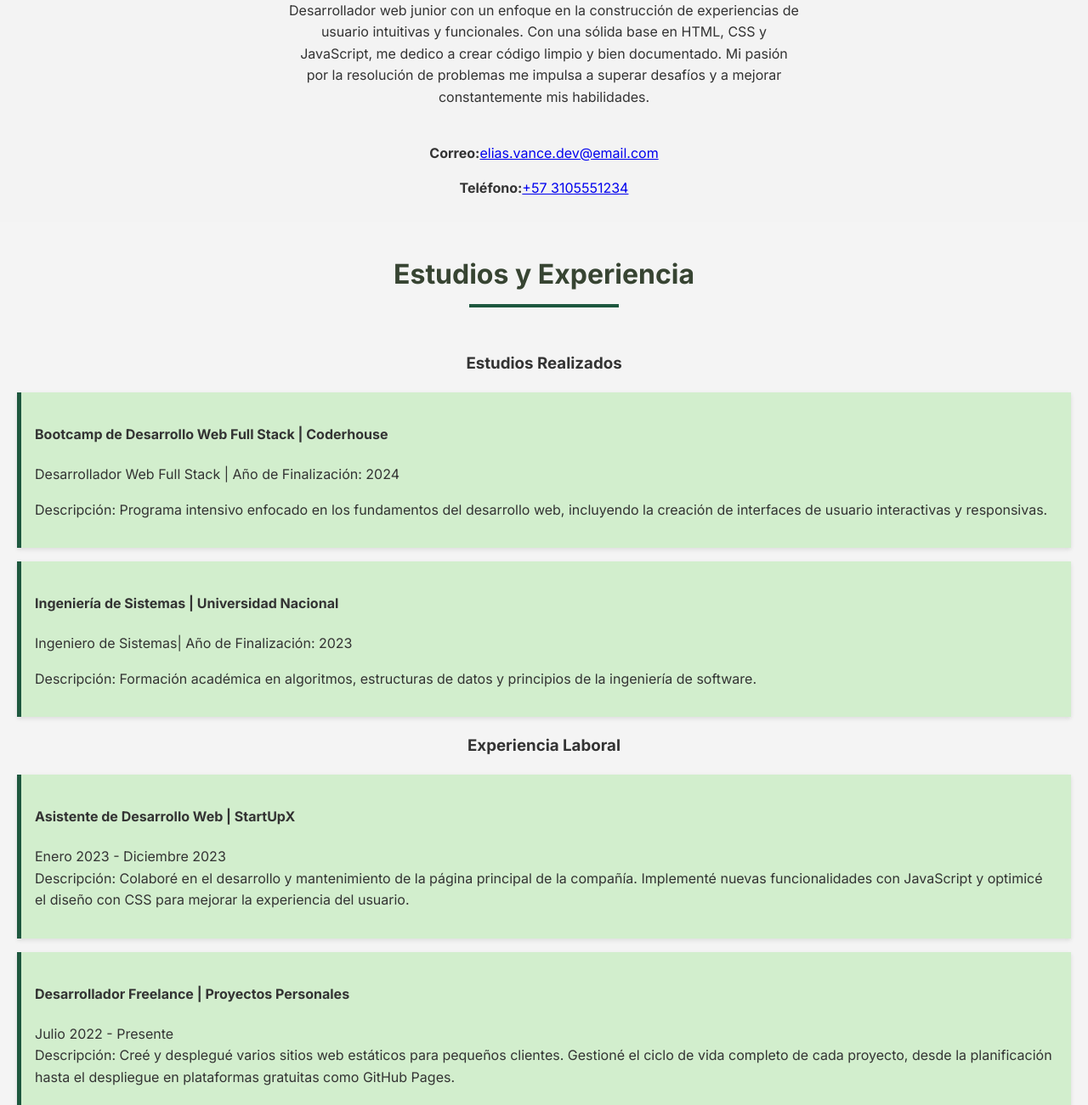
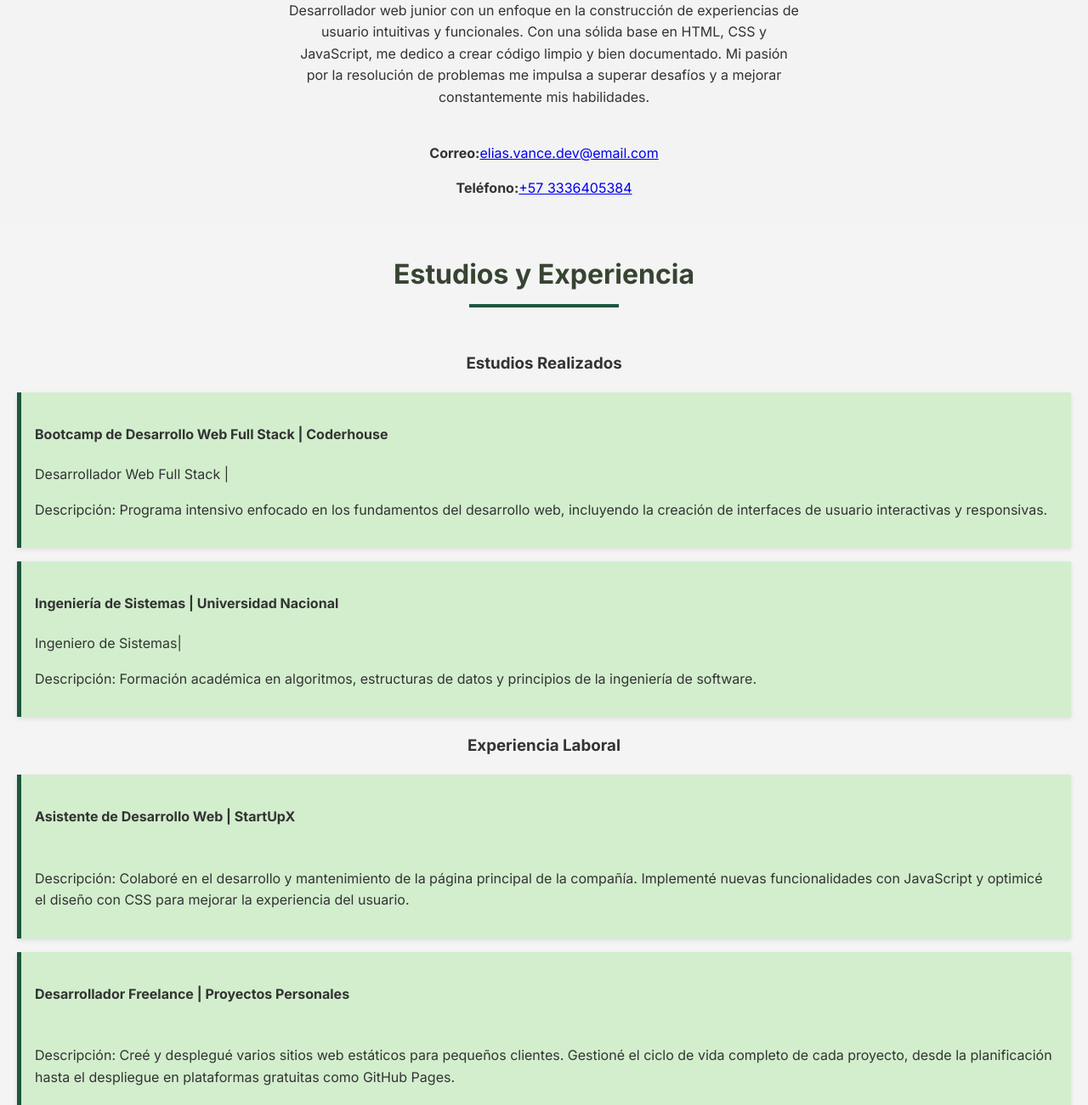
Before and after one commit to juanjo7231/Milandingpage4, a plain HTML site: page index.html in a window 1280 px wide. Shown: the part 464-1765 px from the top of the page at 85% size. Drawn offline with Linux system fonts and the light colour scheme.

Commit message:
Update index.html

```diff
--- a/index.html
+++ b/index.html
@@ -27,13 +27,13 @@
     <section id="inicio" class="section profile-section">
         <div class="profile-container">
             <img src="./Perfil.png" alt="Tu Foto de Perfil" class="profile-photo">
-            <h1 class="profile-name">Grado 11°5</h1>
+            <h1 class="profile-name">Vladimir Gomez Sepulveda</h1>
             <p class="profile-summary">
                 Desarrollador web junior con un enfoque en la construcción de experiencias de usuario intuitivas y funcionales. Con una sólida base en HTML, CSS y JavaScript, me dedico a crear código limpio y bien documentado. Mi pasión por la resolución de problemas me impulsa a superar desafíos y a mejorar constantemente mis habilidades.
             </p>
             <div class="contact-info">
                 <p><strong>Correo:</strong><a href="mailto:elias.vance.dev@email.com">elias.vance.dev@email.com</a></p>
-                <p><strong>Teléfono:</strong><a href="http://wa.me/+57" target="_blank" rel="noopener noreferrer">+57 3105551234</a></p>
+                <p><strong>Teléfono:</strong><a href="http://wa.me/+57" target="_blank" rel="noopener noreferrer">+57 3336405384</a></p>
             </div>
         </div>
     </section>
@@ -45,12 +45,12 @@
             <ul class="list">
                 <li>
                     <h4>Bootcamp de Desarrollo Web Full Stack | Coderhouse</h4>
-                    <p>Desarrollador Web Full Stack | Año de Finalización: 2024</p>
+                    <p>Desarrollador Web Full Stack | </p>
                     <P>Descripción: Programa intensivo enfocado en los fundamentos del desarrollo web, incluyendo la creación de interfaces de usuario interactivas y responsivas.</P>
                 </li>
                 <li>
                     <h4>Ingeniería de Sistemas | Universidad Nacional</h4>
-                    <p>Ingeniero de Sistemas| Año de Finalización: 2023</p>
+                    <p>Ingeniero de Sistemas|</p>
                     <p>Descripción: Formación académica en algoritmos, estructuras de datos y principios de la ingeniería de software.</p>
                 </li>
             </ul>
@@ -59,11 +59,11 @@
             <ul class="list">
                 <li>
                     <h4>Asistente de Desarrollo Web | StartUpX</h4>
-                    <p>Enero 2023 - Diciembre 2023 <br>Descripción: Colaboré en el desarrollo y mantenimiento de la página principal de la compañía. Implementé nuevas funcionalidades con JavaScript y optimicé el diseño con CSS para mejorar la experiencia del usuario.</p>
+                    <p> <br>Descripción: Colaboré en el desarrollo y mantenimiento de la página principal de la compañía. Implementé nuevas funcionalidades con JavaScript y optimicé el diseño con CSS para mejorar la experiencia del usuario.</p>
                 </li>
                 <li>
                     <h4>Desarrollador Freelance | Proyectos Personales</h4>
-                    <p>Julio 2022 - Presente <br>Descripción: Creé y desplegué varios sitios web estáticos para pequeños clientes. Gestioné el ciclo de vida completo de cada proyecto, desde la planificación hasta el despliegue en plataformas gratuitas como GitHub Pages.</p>
+                    <p> <br>Descripción: Creé y desplegué varios sitios web estáticos para pequeños clientes. Gestioné el ciclo de vida completo de cada proyecto, desde la planificación hasta el despliegue en plataformas gratuitas como GitHub Pages.</p>
                 </li>
             </ul>
         </div>
@@ -122,4 +122,5 @@
 
     <script src="./script.js"></script>
 </body>
+
 </html>
```
